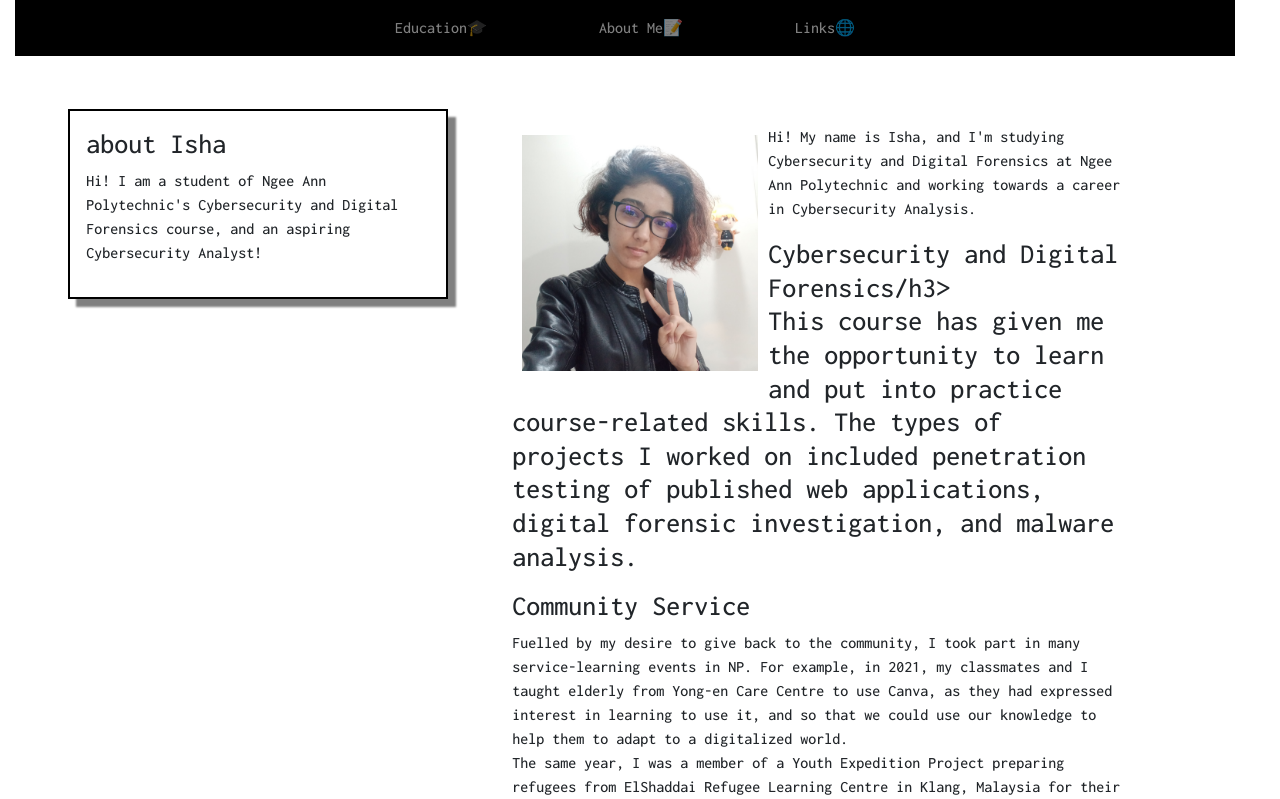
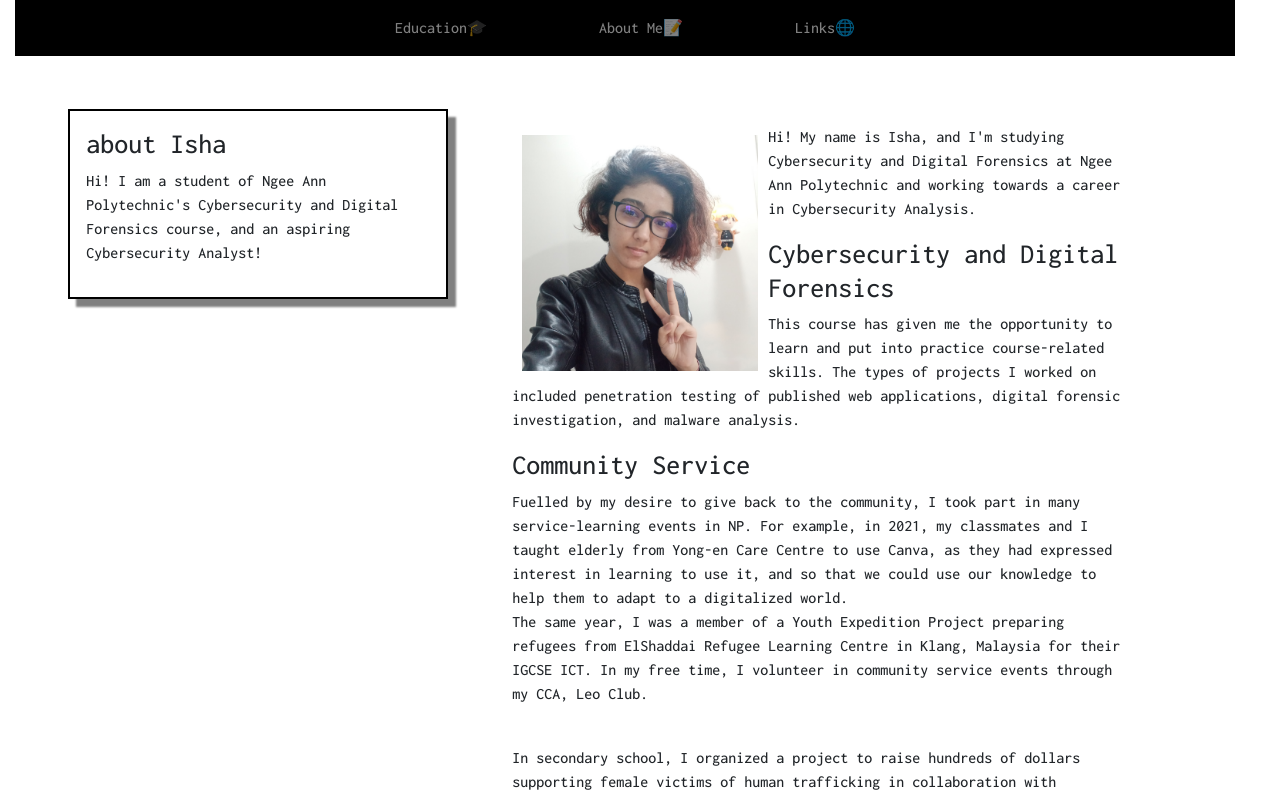
Before and after one commit to ijethmal/ijethmal.github.io, a plain HTML site: page index.html in a window 1280 px wide. Both pictures are taken after a click on the link "About Me📝". Shown: the top 799 px of the page. Drawn offline with Linux system fonts and the light colour scheme; files whose address does not match are found by name.

Commit message:
fixed issue in about

```diff
--- a/index.html
+++ b/index.html
@@ -163,7 +163,7 @@
                             <img align="left" alt="profile picture" src="images/isha.jpg" />
                             <section id="about-text">
                                 <p>Hi! My name is Isha, and I'm studying Cybersecurity and Digital Forensics at Ngee Ann Polytechnic and working towards a career in Cybersecurity Analysis.</p>
-                                <h3>Cybersecurity and Digital Forensics/h3>
+                                <h3>Cybersecurity and Digital Forensics</h3>
                                 <p>This course has given me the opportunity to learn and put into practice course-related skills. The types of projects I worked on included penetration testing of published web applications, digital forensic investigation, and malware analysis.</p>
                                 <h3>Community Service</h3>
                                 <p>Fuelled by my desire to give back to the community, I took part in many service-learning events in NP. For example, in 2021, my classmates and I taught elderly from Yong-en Care Centre to use Canva, as they had expressed interest in learning to use it, and so that we could use our knowledge to help them to adapt to a digitalized world.
```
